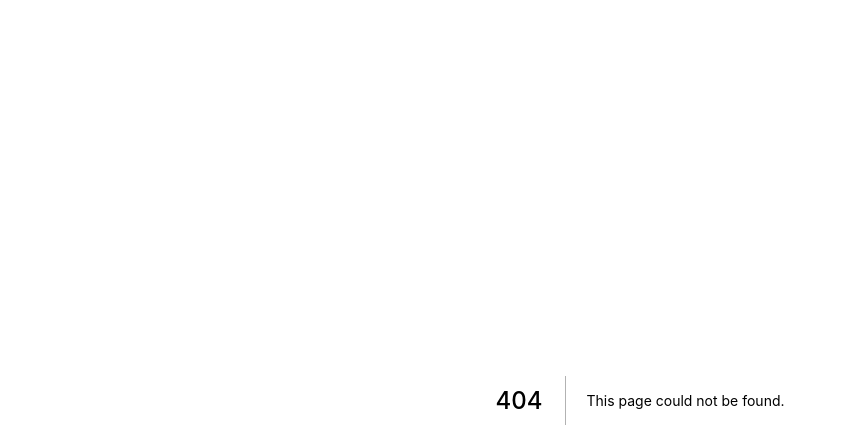
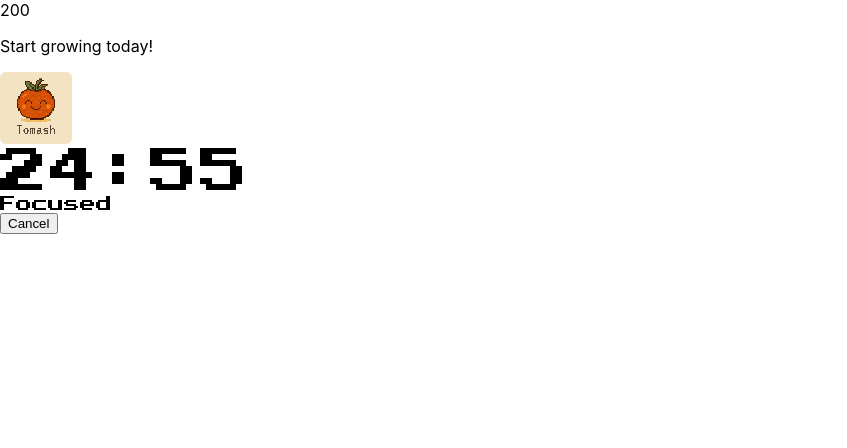
Before and after one commit to letpires/Pomodoki, a Next.js app: page /PomodoroTimer in a window 1280 px wide. Before the commit this address had no page. Shown: the top 448 px of the page, without its empty margins (0-847 px from the left). Built offline with nearby package versions, Linux system fonts and the light colour scheme.

Commit message:
Update page timer

```diff
--- /dev/null
+++ b/pages/PomodoroTimer.jsx
@@ -0,0 +1,40 @@
+import React, { useState } from 'react';
+import Head from 'next/head';
+import Timer from '../src/components/Timer';
+
+const PomodoroTimer = () => {
+  // Exemplo: avatar selecionado hardcoded, pode ser "tomash", "bubbiberry" ou "batatack"
+  const [avatar] = useState('tomash');
+
+  // Funções de callback para o Timer
+  const handleComplete = () => {
+    alert('Pomodoro completo!');
+  };
+  const handleCancel = () => {
+    alert('Pomodoro cancelado!');
+  };
+  const handleLoseFocus = () => {
+    alert('Você perdeu o foco!');
+  };
+
+  return (
+    <>
+      <Head>
+        <title>Pomodoki - Timer</title>
+        <meta name="viewport" content="width=400, initial-scale=1" />
+        <link href="https://fonts.googleapis.com/css2?family=Press+Start+2P&display=swap" rel="stylesheet" />
+      </Head>
+      <div className="popup-container">
+        <Timer
+          duration={25} // 25 minutos
+          avatar={avatar}
+          onComplete={handleComplete}
+          onCancel={handleCancel}
+          onLoseFocus={handleLoseFocus}
+        />
+      </div>
+    </>
+  );
+};
+
+export default PomodoroTimer;
--- /dev/null
+++ b/src/components/Timer.jsx
@@ -0,0 +1,60 @@
+import React, { useState, useEffect } from 'react';
+import PixelButton from './PixelButton';
+import PixelAvatar from './PixelAvatar';
+
+const Timer = ({ duration, avatar, onComplete, onCancel, onLoseFocus }) => {
+  const [timeLeft, setTimeLeft] = useState(duration * 60); // convert to seconds
+  const [isActive, setIsActive] = useState(true);
+
+  useEffect(() => {
+    let interval = null;
+
+    if (isActive && timeLeft > 0) {
+      interval = setInterval(() => {
+        setTimeLeft((prevTime) => prevTime - 1);
+      }, 1000);
+    } else if (timeLeft === 0) {
+      onComplete();
+    }
+
+    return () => {
+      if (interval) clearInterval(interval);
+    };
+  }, [isActive, timeLeft, onComplete]);
+
+  // Simulate losing focus randomly for demo
+  useEffect(() => {
+    const randomLoseFocus = setTimeout(() => {
+      if (Math.random() < 0.1) {
+        onLoseFocus();
+      }
+    }, 5000);
+
+    return () => clearTimeout(randomLoseFocus);
+  }, [onLoseFocus]);
+
+  const formatTime = (seconds) => {
+    const mins = Math.floor(seconds / 60);
+    const secs = seconds % 60;
+    return `${mins.toString().padStart(2, '0')}:${secs.toString().padStart(2, '0')}`;
+  };
+
+  return (
+    <div className="flex flex-col items-center justify-center h-full w-full text-center">
+      <div className="mb-4">
+        <div className="bg-yellow-400 text-black px-2 py-1 rounded text-xs mb-2">200</div>
+        <p className="text-sm mb-4">Start growing today!</p>
+      </div>
+      <div className="mb-6">
+        <PixelAvatar type={avatar} size="large" className="mx-auto mb-4" />
+        <div className="text-4xl font-bold mb-2" style={{ fontFamily: "'Press Start 2P', cursive", fontSize: '3rem', letterSpacing: '2px' }}>{formatTime(timeLeft)}</div>
+        <div className="bg-green-500 text-white px-3 py-1 rounded text-xs" style={{ fontFamily: "'Press Start 2P', cursive" }}>Focused</div>
+      </div>
+      <PixelButton onClick={onCancel} variant="secondary" className="w-full max-w-xs mx-auto mt-8">
+        Cancel
+      </PixelButton>
+    </div>
+  );
+};
+
+export default Timer;
```
